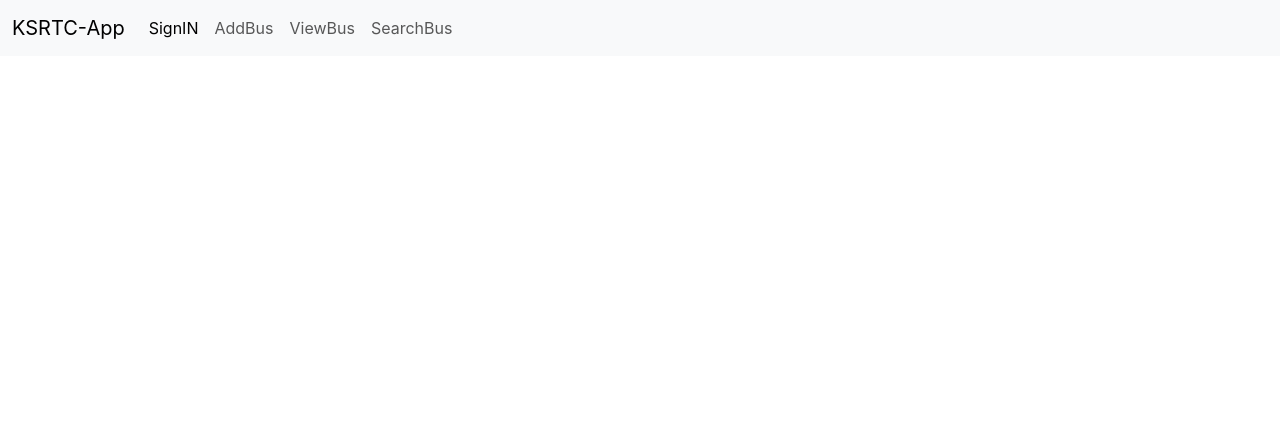
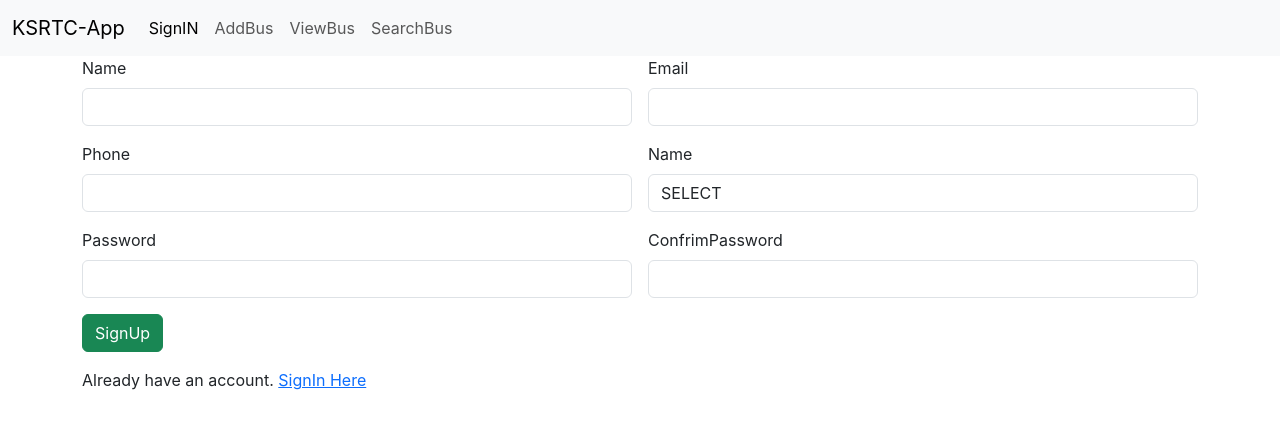
Before and after one commit to orwel009/ksrtc-app-frontend, a React (Create React App) app: page / in a window 1280 px wide. Shown: the top 428 px of the page. Built offline with nearby package versions, Linux system fonts and the light colour scheme.

Commit message:
signup complete

```diff
--- a/src/App.js
+++ b/src/App.js
@@ -1,12 +1,12 @@
 import './App.css';
 import { BrowserRouter, Route, Routes } from 'react-router-dom';
-import Navbar from './components/Navbar';
+import SignUp from './components/SignUp';
 
 function App() {
   return (
     <BrowserRouter>
       <Routes>
-        <Route path='/' element={<Navbar/>}/>
+        <Route path='/' element={<SignUp/>}/>
       </Routes>
     </BrowserRouter>
   );
--- /dev/null
+++ b/src/components/SignUp.jsx
@@ -0,0 +1,91 @@
+import React, { useState } from 'react'
+import Navbar from './Navbar'
+import { Link, useNavigate } from 'react-router-dom'
+import axios from 'axios'
+
+const SignUp = () => {
+
+    const navigate = useNavigate()
+
+    const [data,getData] = useState(
+        {
+            "name":"",
+            "email":"",
+            "phone":"",
+            "gender":"",
+            "password":""
+        }
+    )
+    const inputHandler = (event)=>{
+        getData({...data,[event.target.name]:event.target.value})
+    }
+    const readValue=()=>{
+        if (data.confirmPassword === data.password) {
+            axios.post("http://localhost:8080/signup",data).then(
+                (response)=>{
+                    if (response.data.status === "success") {
+                        navigate("/")
+                    } else {
+                        alert("An error occured")
+                    }
+                }
+            ).catch(
+                (error)=>{
+                    alert(error.message)
+                }
+            )
+        } else {
+            alert("Password doesn't match")
+        }
+    }
+  return (
+    <div>
+        <Navbar/>
+        <div className="container">
+            <div className="row">
+                <div className="col col-12 col-sm-12 col-md-12 col-lg-12 col-xl-12 col-xxl-12">
+                    <div className="row g-3">
+                        <div className="col col-12 col-sm-6 col-md-6 col-lg-6 col-xl-6 col-xxl-6">
+                            <label htmlFor="" className="form-label">Name</label>
+                            <input type="text" className="form-control" name='name' value={data.name} onChange={inputHandler}/>
+                        </div>
+                        <div className="col col-12 col-sm-6 col-md-6 col-lg-6 col-xl-6 col-xxl-6">
+                            <label htmlFor="" className="form-label">Email</label>
+                            <input type="email" className="form-control" name='email' value={data.email} onChange={inputHandler}/>
+                        </div>
+                        <div className="col col-12 col-sm-6 col-md-6 col-lg-6 col-xl-6 col-xxl-6">
+                            <label htmlFor="" className="form-label">Phone</label>
+                            <input type="text" className="form-control" name='phone' value={data.phone} onChange={inputHandler}/>
+                        </div>
+                        <div className="col col-12 col-sm-6 col-md-6 col-lg-6 col-xl-6 col-xxl-6">
+                            <label htmlFor="" className="form-label">Name</label>
+                            <select name="gender" id="" value={data.gender} onChange={inputHandler} className="form-control">
+                                <option value="DEFAULT">SELECT</option>
+                                <option value="MALE">MALE</option>
+                                <option value="FEMALE">FEMALE</option>
+                                <option value="OTHER">OTHER</option>
+                            </select>
+                        </div>
+                        <div className="col col-12 col-sm-6 col-md-6 col-lg-6 col-xl-6 col-xxl-6">
+                            <label htmlFor="" className="form-label">Password</label>
+                            <input type="password" className="form-control" name='password' value={data.password} onChange={inputHandler}/>
+                        </div>
+                        <div className="col col-12  col-sm-6 col-md-6 col-lg-6 col-xl-6 col-xxl-6">
+                            <label htmlFor="" className="form-label">ConfrimPassword</label>
+                            <input type="password" className="form-control" name='confirmPassword' value={data.confirmPassword} onChange={inputHandler}/>
+                        </div>
+                        <div className="col col-12 col-sm-12 col-md-12 col-lg-12 col-xl-12 col-xxl-12">
+                            <button className="btn btn-success" onClick={readValue}>SignUp</button>
+                        </div>
+                        <div className="col col-12 col-sm-12 col-md-12 col-lg-12 col-xl-12 col-xxl-12">
+                            <p>Already have an account. <Link to="/">SignIn Here</Link></p>
+                        </div>
+                    </div>
+                </div>
+            </div>
+        </div>
+    </div>
+  )
+}
+
+export default SignUp
```
